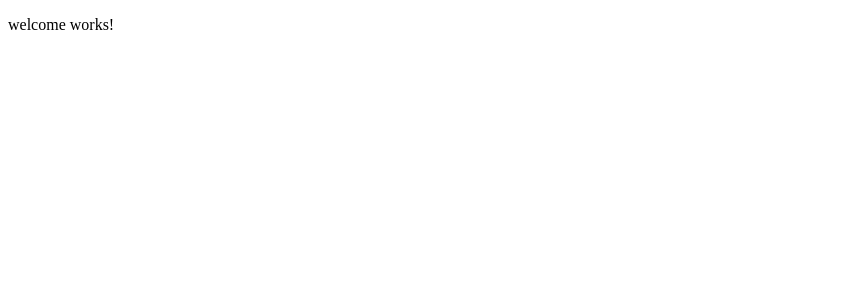
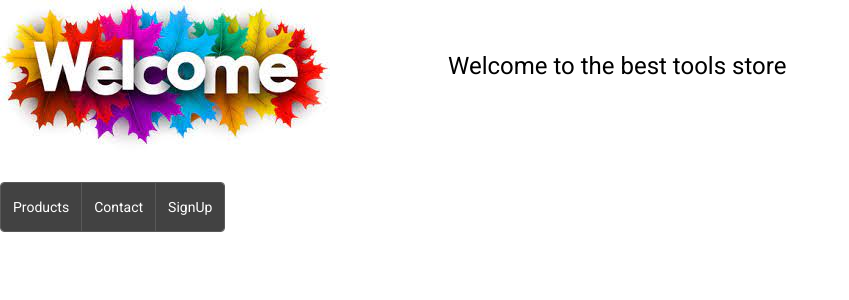
Before and after one commit to AlaAtrash/studiStore, an Angular app: page / in a window 1280 px wide. Shown: the top 300 px of the page, without its empty margins (0-849 px from the left). Built offline with nearby package versions, Linux system fonts and the light colour scheme.

Commit message:
home page

```diff
--- a/angular.json
+++ b/angular.json
@@ -30,6 +30,7 @@
               "src/assets"
             ],
             "styles": [
+              "./node_modules/@angular/material/prebuilt-themes/pink-bluegrey.css",
               "src/styles.css"
             ],
             "scripts": []
@@ -97,6 +98,7 @@
               "src/assets"
             ],
             "styles": [
+              "./node_modules/@angular/material/prebuilt-themes/pink-bluegrey.css",
               "src/styles.css"
             ],
             "scripts": []
--- a/package.json
+++ b/package.json
@@ -11,10 +11,12 @@
   "private": true,
   "dependencies": {
     "@angular/animations": "~13.1.0",
+    "@angular/cdk": "^13.1.1",
     "@angular/common": "~13.1.0",
     "@angular/compiler": "~13.1.0",
     "@angular/core": "~13.1.0",
     "@angular/forms": "~13.1.0",
+    "@angular/material": "^13.1.1",
     "@angular/platform-browser": "~13.1.0",
     "@angular/platform-browser-dynamic": "~13.1.0",
     "@angular/router": "~13.1.0",
--- a/src/app/welcome/welcome.component.css
+++ b/src/app/welcome/welcome.component.css
@@ -0,0 +1,11 @@
+.welcomeText {
+    padding-top: 50px;
+    margin-left: 35%;
+}
+
+.welcomeLogo {
+    float: left;
+}
+.menu {
+    margin-top: 100px;
+}
--- a/src/app/welcome/welcome.component.html
+++ b/src/app/welcome/welcome.component.html
@@ -1 +1,15 @@
-<p>welcome works!</p>
+<div>
+    <div class="welcomeLogo">
+        <img src="../../assets/welcome.jpeg">
+    </div>
+    <div class="welcomeText mat-typography">
+        <h1> Welcome to the best tools store </h1>
+    </div>
+</div>
+<div class="menu">
+    <mat-button-toggle-group name="fontStyle" aria-label="Font Style">
+        <mat-button-toggle value="bold">Products</mat-button-toggle>
+        <mat-button-toggle value="bold">Contact</mat-button-toggle>
+        <mat-button-toggle value="bold">SignUp</mat-button-toggle>
+    </mat-button-toggle-group>
+</div>
--- a/src/index.html
+++ b/src/index.html
@@ -6,8 +6,11 @@
   <base href="/">
   <meta name="viewport" content="width=device-width, initial-scale=1">
   <link rel="icon" type="image/x-icon" href="favicon.ico">
+  <link rel="preconnect" href="https://fonts.gstatic.com">
+  <link href="https://fonts.googleapis.com/css2?family=Roboto:wght@300;400;500&display=swap" rel="stylesheet">
+  <link href="https://fonts.googleapis.com/icon?family=Material+Icons" rel="stylesheet">
 </head>
-<body>
+<body class="mat-typography">
   <studi-root></studi-root>
 </body>
 </html>
--- a/src/styles.css
+++ b/src/styles.css
@@ -1 +1,4 @@
 /* You can add global styles to this file, and also import other style files */
+
+html, body { height: 100%; }
+body { margin: 0; font-family: Roboto, "Helvetica Neue", sans-serif; }
```
Also changed, not shown: src/app/app.module.ts (+7 -1 lines), src/app/app.component.html (line endings or trailing spaces), src/assets/welcome.jpeg (added), 1 other file (tests, documents, lock files or other folders).
